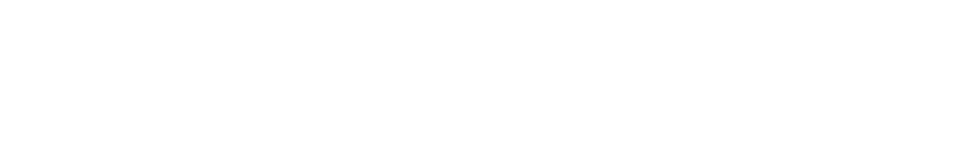
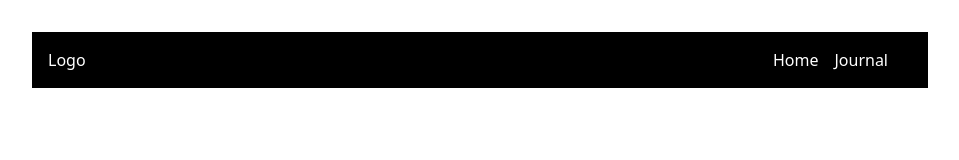
Before and after one commit to BahryJarbou/TMDB-Diary-WD65, a plain HTML site: page index.html in a window 1280 px wide. Shown: the whole page, without its empty margins (160-1119 px from the left). Drawn offline with nearby package versions, Linux system fonts and the light colour scheme.

Commit message:
i created the navigation bar

```diff
--- a/index.html
+++ b/index.html
@@ -5,8 +5,20 @@
     <meta name="viewport" content="width=device-width, initial-scale=1.0" />
     <title>TMDB Movie Diary WD-65</title>
     <script src="script.js" defer></script>
+    <script src="https://cdn.jsdelivr.net/npm/@tailwindcss/browser@4"></script>
   </head>
   <body>
+    <nav
+      class="flex justify-between bg-black text-white p-4 m-8 w-[70%] mx-auto"
+    >
+      <div>
+        <a href="index.html">Logo</a>
+      </div>
+      <ul class="flex justify-end gap-4 mr-6">
+        <li><a href="index.html">Home</a></li>
+        <li><a href="#">Journal</a></li>
+      </ul>
+    </nav>
     <!-------------------------------------- header section ----------------------------------------->
     <header></header>
     <!--------------------------------------- main section ------------------------------------------>
```
